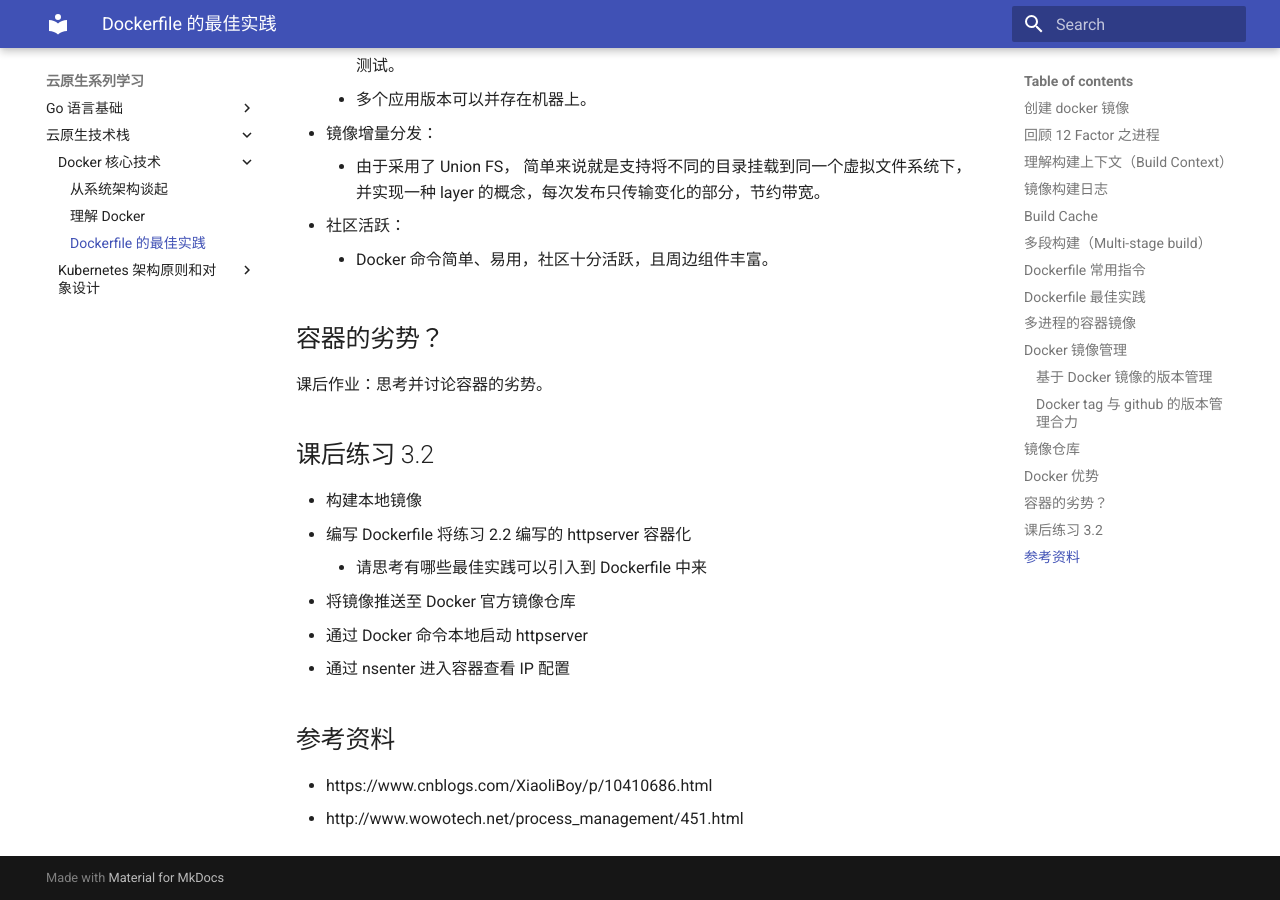
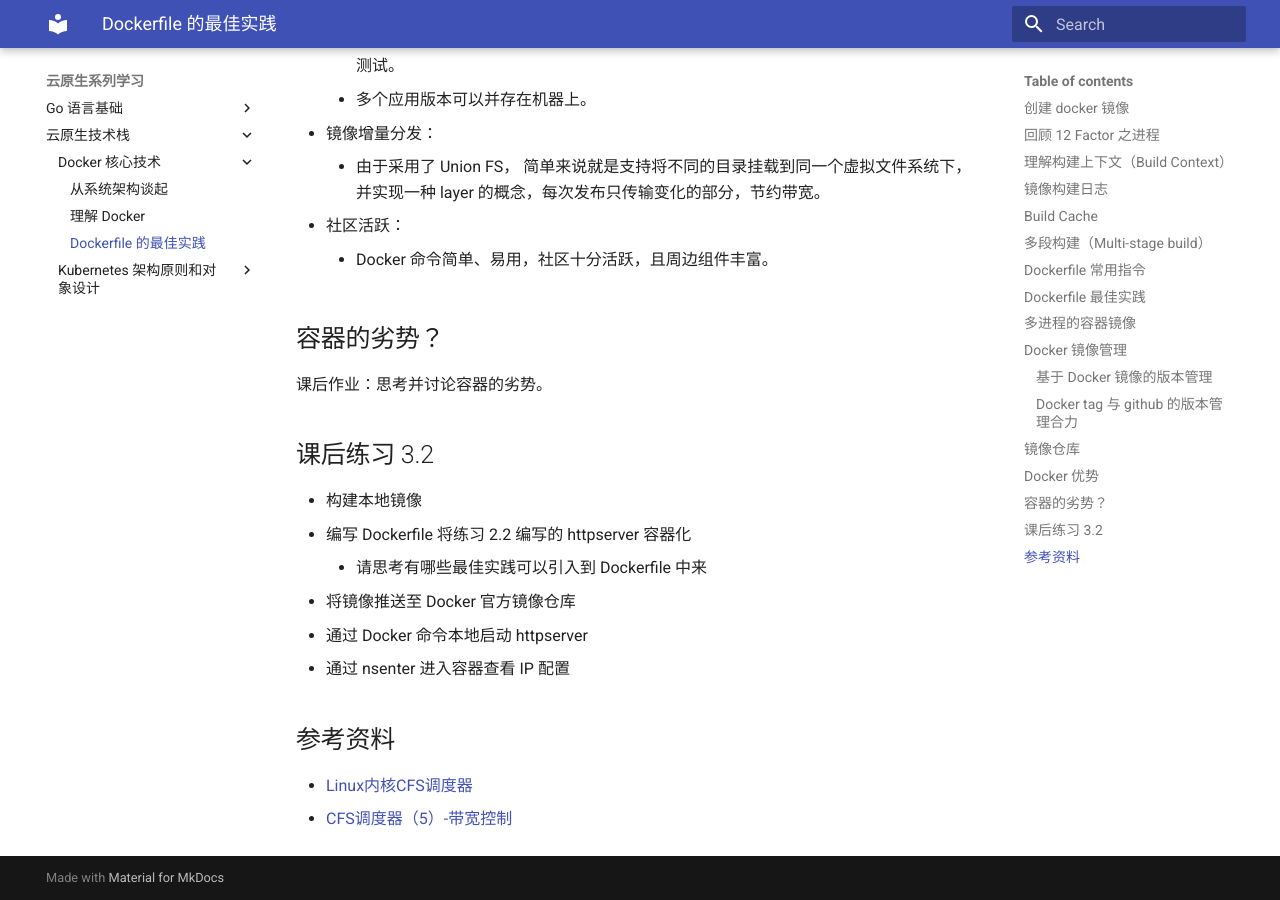
Before and after one commit to mkbooks/k8s-mengfanjie, an MkDocs documentation site: the page built from docs/2/1/3.md, in a window 1280 px wide and 900 px high, scrolled down 8043 px. Built offline with MkDocs 1.6.1 and Material for MkDocs 9.7.7, drawn with Linux system fonts in a browser that asks for light colours.

Commit message:
fix: docker.dockerfile

```diff
--- a/docs/2/1/3.md
+++ b/docs/2/1/3.md
@@ -280,5 +280,5 @@
 - 通过 nsenter 进入容器查看 IP 配置
 
 ## 参考资料
-- https://www.cnblogs.com/XiaoliBoy/p/10410686.html
-- http://www.wowotech.net/process_management/451.html
+- [Linux内核CFS调度器](https://www.cnblogs.com/XiaoliBoy/p/10410686.html)
+- [CFS调度器（5）-带宽控制](http://www.wowotech.net/process_management/451.html)
```
